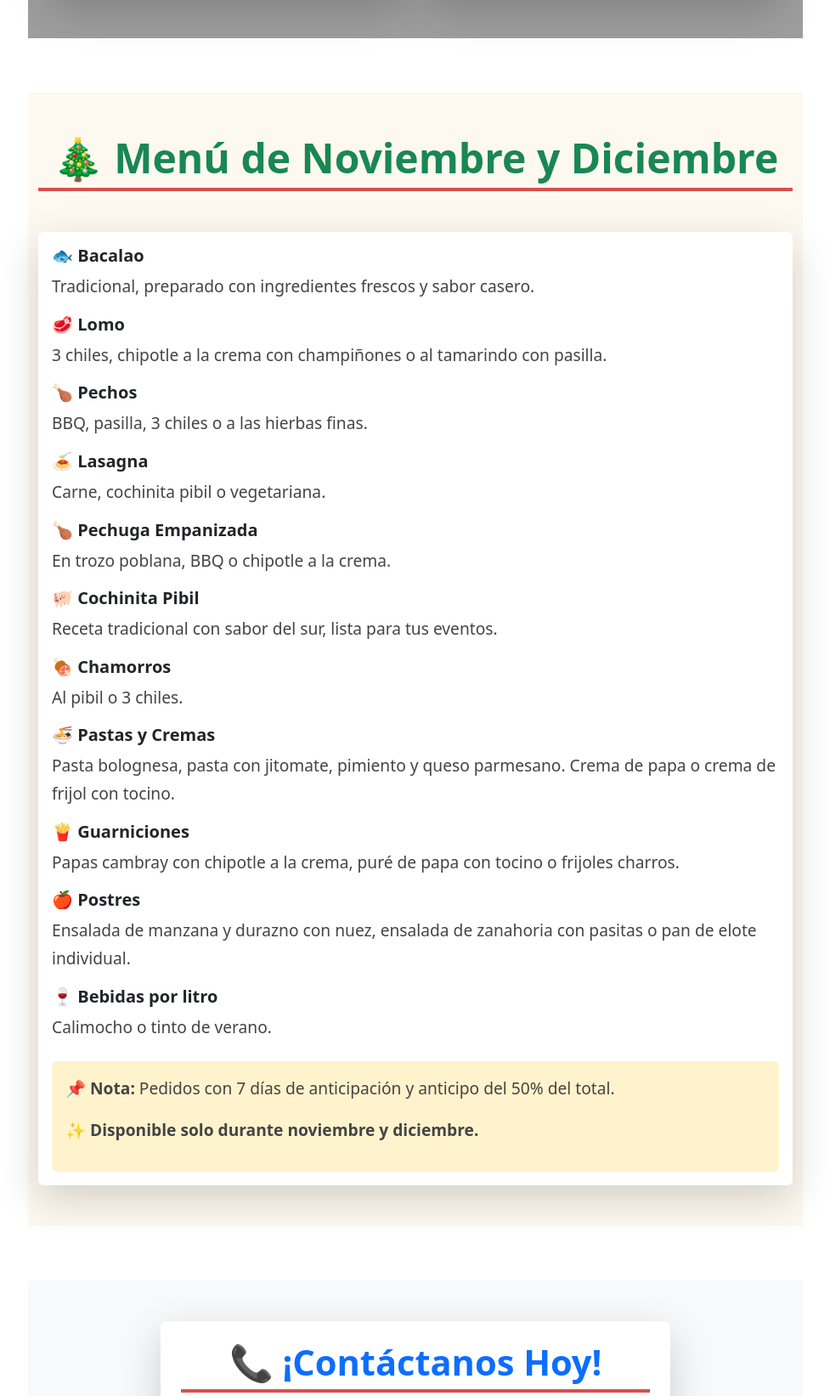
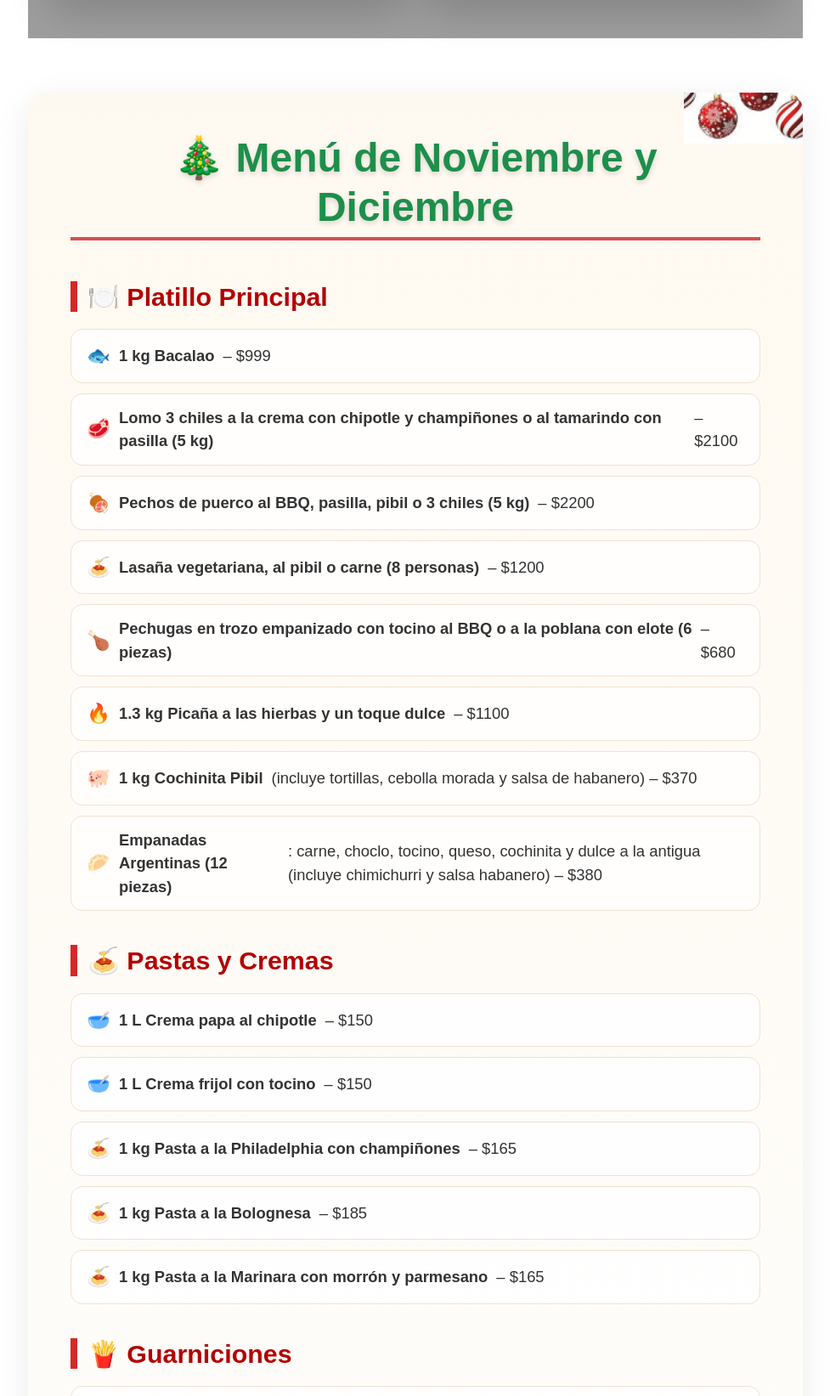
Before and after one commit to laguilarca1977/Antigua-Del-Sur, a plain HTML site: page index.html in a window 1280 px wide. Shown: the part 2488-4131 px from the top of the page at 85% size, without its empty margins (151-1128 px from the left). Drawn offline with nearby package versions, Linux system fonts and the light colour scheme; grey boxes are pictures that could not be loaded.

Commit message:
Antigua Del Sur

```diff
--- a/index.html
+++ b/index.html
@@ -330,54 +330,157 @@
 </style>
 
 
-	<!-- NUEVO MENÚ DE NOVIEMBRE Y DICIEMBRE -->
-	<section class="container py-5" style="background-color: #fef9f0;">
-	  <h2 class="text-center mb-5 display-5 fw-bold text-success">🎄 Menú de Noviembre y Diciembre</h2>
-	  <div class="card shadow-lg border-0">
-		<div class="card-body">
+	<style>
+  .menu-navidad {
+    background: linear-gradient(180deg, #fef9f0, #fff);
+    border-radius: 20px;
+    padding: 50px;
+    box-shadow: 0 10px 40px rgba(0,0,0,0.08);
+    position: relative;
+    overflow: hidden;
+    font-family: 'Poppins', sans-serif;
+  }
 
-		  <h5 class="fw-bold">🐟 Bacalao</h5>
-		  <p>Tradicional, preparado con ingredientes frescos y sabor casero.</p>
+  .menu-navidad h2 {
+    font-size: 3rem;
+    font-weight: 800;
+    color: #1d8f4b;
+    text-shadow: 0 3px 6px rgba(0,0,0,0.15);
+  }
 
-		  <h5 class="fw-bold">🥩 Lomo</h5>
-		  <p>3 chiles, chipotle a la crema con champiñones o al tamarindo con pasilla.</p>
+  .menu-navidad h3 {
+    margin-top: 40px;
+    font-size: 1.9rem;
+    font-weight: 700;
+    color: #b30000;
+    border-left: 8px solid #d62828;
+    padding-left: 12px;
+  }
 
-		  <h5 class="fw-bold">🍗 Pechos</h5>
-		  <p>BBQ, pasilla, 3 chiles o a las hierbas finas.</p>
+  .menu-navidad ul {
+    list-style: none;
+    padding-left: 0;
+    margin-top: 20px;
+  }
 
-		  <h5 class="fw-bold">🍝 Lasagna</h5>
-		  <p>Carne, cochinita pibil o vegetariana.</p>
+  .menu-navidad ul li {
+    background: #ffffffd8;
+    padding: 14px 18px;
+    margin-bottom: 12px;
+    border-radius: 14px;
+    font-size: 1.15rem;
+    font-weight: 500;
+    color: #333;
+    border: 1px solid #f1e1d1;
+    display: flex;
+    align-items: center;
+    gap: 10px;
+  }
 
-		  <h5 class="fw-bold">🍗 Pechuga Empanizada</h5>
-		  <p>En trozo poblana, BBQ o chipotle a la crema.</p>
+  .menu-navidad ul li:hover {
+    background: #fff7e6;
+    transform: translateX(6px);
+    transition: 0.2s;
+  }
 
-		  <h5 class="fw-bold">🐖 Cochinita Pibil</h5>
-		  <p>Receta tradicional con sabor del sur, lista para tus eventos.</p>
+  /* Íconos */
+  .icon {
+    font-size: 1.4rem;
+  }
 
-		  <h5 class="fw-bold">🍖 Chamorros</h5>
-		  <p>Al pibil o 3 chiles.</p>
+  .platillos { color: #c1121f; }
+  .pastas { color: #8b5cf6; }
+  .guarn { color: #ff8800; }
+  .postres { color: #dc0073; }
+  .bebidas { color: #1e88e5; }
 
-		  <h5 class="fw-bold">🍜 Pastas y Cremas</h5>
-		  <p>Pasta bolognesa, pasta con jitomate, pimiento y queso parmesano.
-			 Crema de papa o crema de frijol con tocino.</p>
+  /* Decoración navideña */
+  .navidad-deco {
+    position: absolute;
+    top: -40px;
+    right: -40px;
+    width: 180px;
+    opacity: 0.9;
+  }
 
-		  <h5 class="fw-bold">🍟 Guarniciones</h5>
-		  <p>Papas cambray con chipotle a la crema, puré de papa con tocino o frijoles charros.</p>
+  .navidad-bolas {
+    position: absolute;
+    bottom: -20px;
+    left: -20px;
+    width: 160px;
+    opacity: 0.9;
+  }
 
-		  <h5 class="fw-bold">🍎 Postres</h5>
-		  <p>Ensalada de manzana y durazno con nuez, ensalada de zanahoria con pasitas o pan de elote individual.</p>
+  .nota-navidad {
+    margin-top: 40px;
+    background: #fff3cd;
+    padding: 20px;
+    border-radius: 14px;
+    font-size: 1.1rem;
+    border-left: 6px solid #f0ad4e;
+  }
+</style>
 
-		  <h5 class="fw-bold">🍷 Bebidas por litro</h5>
-		  <p>Calimocho o tinto de verano.</p>
+<section class="menu-navidad container py-5">
 
-		  <div class="mt-4 bg-warning-subtle p-3 rounded">
-			<p><strong>📌 Nota:</strong> Pedidos con 7 días de anticipación y anticipo del 50% del total.</p>
-			<p><strong>✨ Disponible solo durante noviembre y diciembre.</strong></p>
-		  </div>
+  <img src="img/7.jpg" class="navidad-deco">
+  <img src="img/8.jpg" class="navidad-bolas">
 
-		</div>
-	  </div>
-	</section>
+  <h2 class="text-center mb-5">🎄 Menú de Noviembre y Diciembre</h2>
+
+  <!-- PLATILLOS -->
+  <h3>🍽️ Platillo Principal</h3>
+  <ul>
+    <li><span class="icon platillos">🐟</span> <strong>1 kg Bacalao</strong> – $999</li>
+    <li><span class="icon platillos">🥩</span> <strong>Lomo 3 chiles a la crema con chipotle y champiñones o al tamarindo con pasilla (5 kg)</strong> – $2100</li>
+    <li><span class="icon platillos">🍖</span> <strong>Pechos de puerco al BBQ, pasilla, pibil o 3 chiles (5 kg)</strong> – $2200</li>
+    <li><span class="icon platillos">🍝</span> <strong>Lasaña vegetariana, al pibil o carne (8 personas)</strong> – $1200</li>
+    <li><span class="icon platillos">🍗</span> <strong>Pechugas en trozo empanizado con tocino al BBQ o a la poblana con elote (6 piezas)</strong> – $680</li>
+    <li><span class="icon platillos">🔥</span> <strong>1.3 kg Picaña a las hierbas y un toque dulce</strong> – $1100</li>
+    <li><span class="icon platillos">🐖</span> <strong>1 kg Cochinita Pibil</strong> (incluye tortillas, cebolla morada y salsa de habanero) – $370</li>
+    <li><span class="icon platillos">🥟</span> <strong>Empanadas Argentinas (12 piezas)</strong>: carne, choclo, tocino, queso, cochinita y dulce a la antigua (incluye chimichurri y salsa habanero) – $380</li>
+  </ul>
+
+  <!-- PASTAS -->
+  <h3>🍝 Pastas y Cremas</h3>
+  <ul>
+    <li><span class="icon pastas">🥣</span> <strong>1 L Crema papa al chipotle</strong> – $150</li>
+    <li><span class="icon pastas">🥣</span> <strong>1 L Crema frijol con tocino</strong> – $150</li>
+    <li><span class="icon pastas">🍝</span> <strong>1 kg Pasta a la Philadelphia con champiñones</strong> – $165</li>
+    <li><span class="icon pastas">🍝</span> <strong>1 kg Pasta a la Bolognesa</strong> – $185</li>
+    <li><span class="icon pastas">🍝</span> <strong>1 kg Pasta a la Marinara con morrón y parmesano</strong> – $165</li>
+  </ul>
+
+  <!-- GUARNICIONES -->
+  <h3>🍟 Guarniciones</h3>
+  <ul>
+    <li><span class="icon guarn">🥔</span> <strong>1 kg Papas cambray a la crema con chipotle</strong> – $165</li>
+    <li><span class="icon guarn">🥗</span> <strong>Charola de ensalada mixta con nuez y frutos rojos y queso panela con aderezo miel y mostaza (6 personas)</strong> – $750</li>
+    <li><span class="icon guarn">🌶️</span> <strong>1 L Frijoles charros</strong> – $165</li>
+  </ul>
+
+  <!-- POSTRES -->
+  <h3>🍰 Postres</h3>
+  <ul>
+    <li><span class="icon postres">🍎</span> <strong>Charola de ensalada de manzana con nuez castilla y durazno (6 personas)</strong> – $720</li>
+    <li><span class="icon postres">🥕</span> <strong>Charola de ensalada de zanahoria con pasitas y durazno a la crema (6 personas)</strong> – $650</li>
+  </ul>
+
+  <!-- BEBIDAS -->
+  <h3>🍷 Bebidas</h3>
+  <ul>
+    <li><span class="icon bebidas">🍷</span> <strong>1 L Calimocho</strong> – $120</li>
+    <li><span class="icon bebidas">🍷</span> <strong>1 L Tinto de verano</strong> – $120</li>
+    <li><span class="icon bebidas">🍹</span> <strong>Jarra Clericot (3 L)</strong> – $650</li>
+  </ul>
+
+  <!-- NOTA -->
+  <div class="nota-navidad">
+    <strong>📌 Nota:</strong> Todos los pedidos requieren <strong>7 días de anticipación</strong>.
+  </div>
+
+</section>
+
 
 	<section id="contacto" class="py-5 bg-light">
 	  <div class="container text-center">
```
Also changed, not shown: img/7.jpg (added), img/8.jpg (added).
